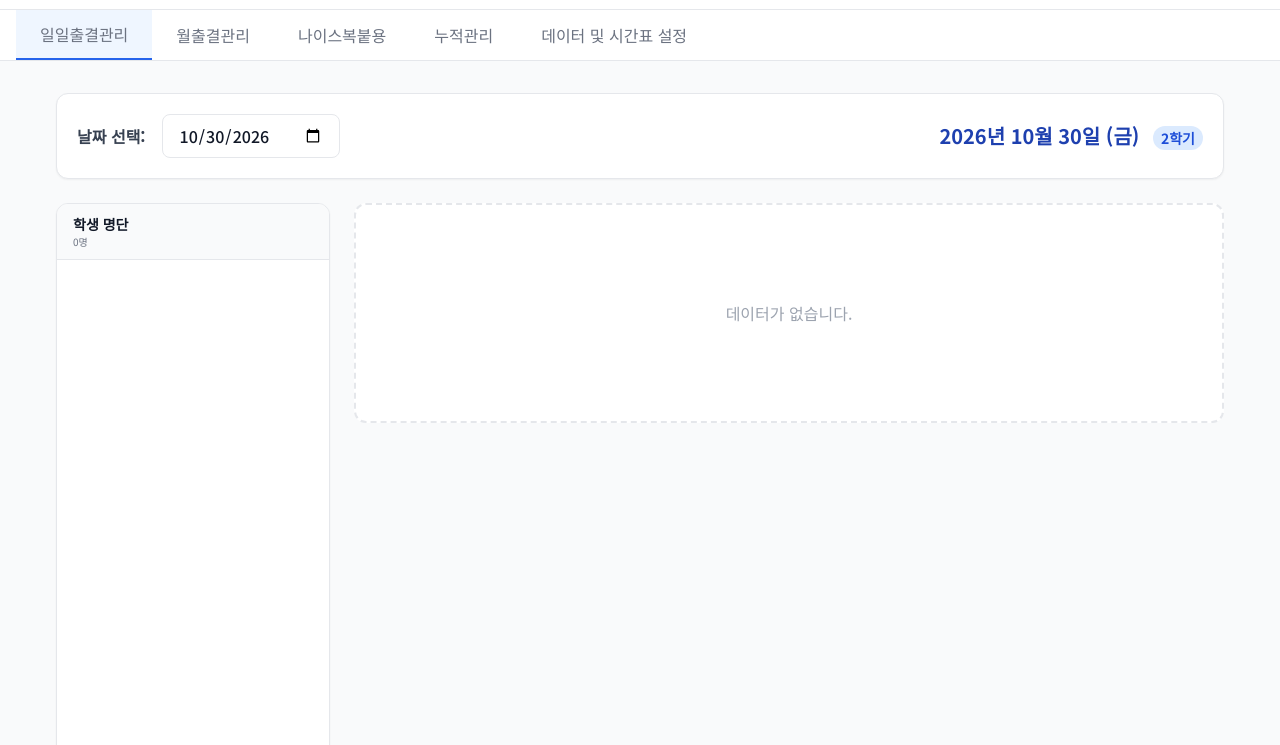
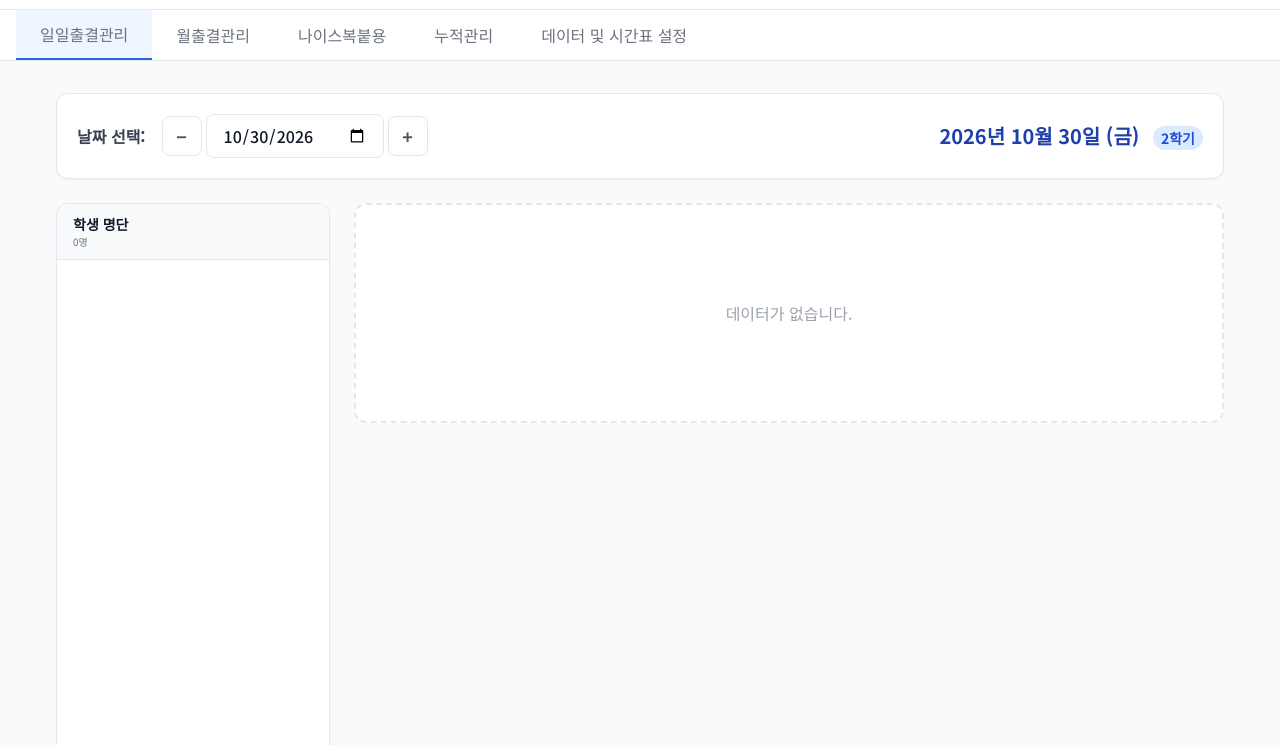
Before and after one commit to yulhuledu/my-attendance, a plain HTML site: page index.html in a window 1280 px wide. Shown: the part 55-800 px from the top of the page. Drawn offline with nearby package versions, Linux system fonts and the light colour scheme.

Commit message:
일일출결관리 날짜 +/- 이동 버튼 추가

```diff
--- a/index.html
+++ b/index.html
@@ -73,7 +73,11 @@
                 <div class="flex flex-wrap items-center justify-between bg-white p-5 rounded-xl shadow-sm border gap-4">
                     <div class="flex items-center gap-4">
                         <label class="font-bold text-gray-700">날짜 선택:</label>
-                        <input type="date" id="selectedDate" onchange="renderDaily()" class="border rounded-lg px-4 py-2 outline-none focus:ring-2 focus:ring-blue-500 font-medium">
+                        <div class="flex items-center gap-1">
+                            <button type="button" onclick="shiftDailyDate(-1)" class="border rounded-lg w-10 h-10 flex items-center justify-center text-lg font-bold text-gray-600 hover:bg-gray-100 transition" aria-label="하루 전">−</button>
+                            <input type="date" id="selectedDate" onchange="renderDaily()" class="border rounded-lg px-4 py-2 outline-none focus:ring-2 focus:ring-blue-500 font-medium">
+                            <button type="button" onclick="shiftDailyDate(1)" class="border rounded-lg w-10 h-10 flex items-center justify-center text-lg font-bold text-gray-600 hover:bg-gray-100 transition" aria-label="하루 후">+</button>
+                        </div>
                     </div>
                     <h2 id="dailyTitle" class="text-xl font-black text-blue-800"></h2>
                 </div>
@@ -627,6 +631,18 @@
             return visible;
         }
 
+        // 일일출결 날짜 +/- 이동
+        function shiftDailyDate(days) {
+            const input = document.getElementById('selectedDate');
+            const base = input.value ? new Date(input.value + 'T00:00:00') : new Date();
+            base.setDate(base.getDate() + days);
+            const yyyy = base.getFullYear();
+            const mm = String(base.getMonth() + 1).padStart(2, '0');
+            const dd = String(base.getDate()).padStart(2, '0');
+            input.value = `${yyyy}-${mm}-${dd}`;
+            renderDaily();
+        }
+
         // 일일출결
         function renderDaily() {
             const dateInput = document.getElementById('selectedDate');
```
